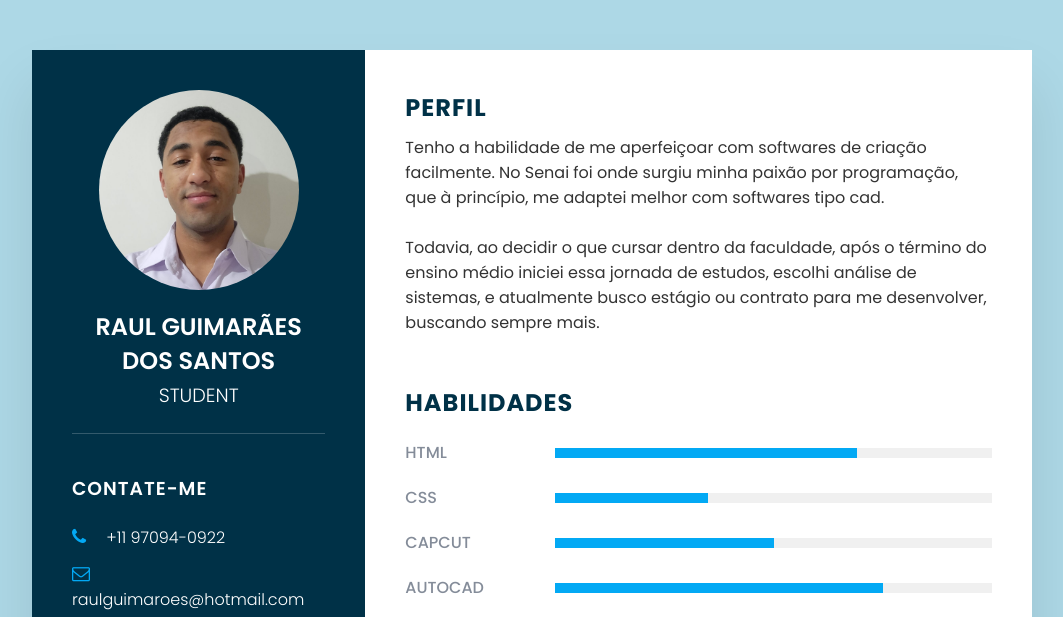
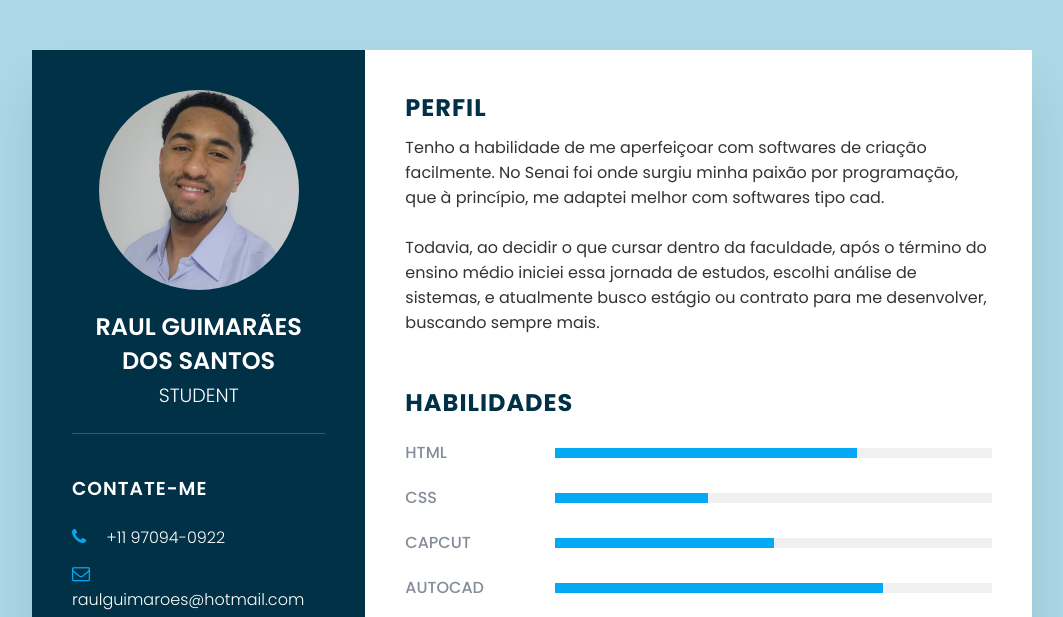
Before and after one commit to RauLGu1mar4es/Curriculum, a plain HTML site: page index.html in a window 1280 px wide. Shown: the top 617 px of the page, without its empty margins (108-1171 px from the left). Drawn offline with Linux system fonts and the light colour scheme.

Commit message:
alterei foto

```diff
--- a/index.html
+++ b/index.html
@@ -11,7 +11,7 @@
         <div class="left_Side">
             <div class="profileText">
                 <div class="imgBx">
-                    <img src="imgperfil.jpg">
+                    <img src="FotoGit.jfif">
                 </div>
                 <h2>Raul Guimarães dos Santos<br><span>Student</span></h2>
             </div>
```
Also changed, not shown: FotoGit.jfif (added), img.PNG (deleted), imgperfil.jpg (deleted), imgperfil2.jpg (deleted).
